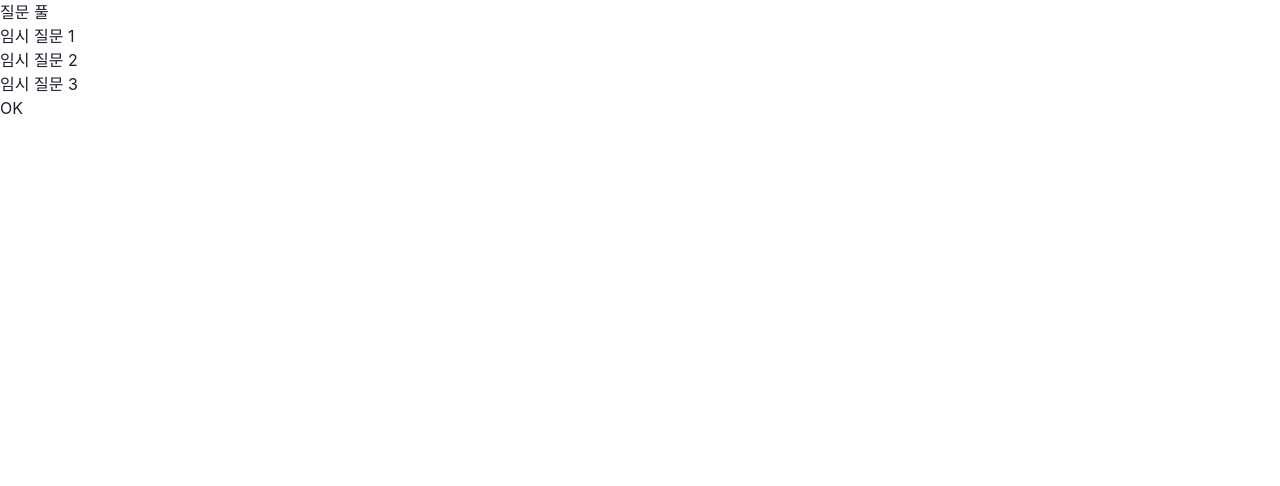
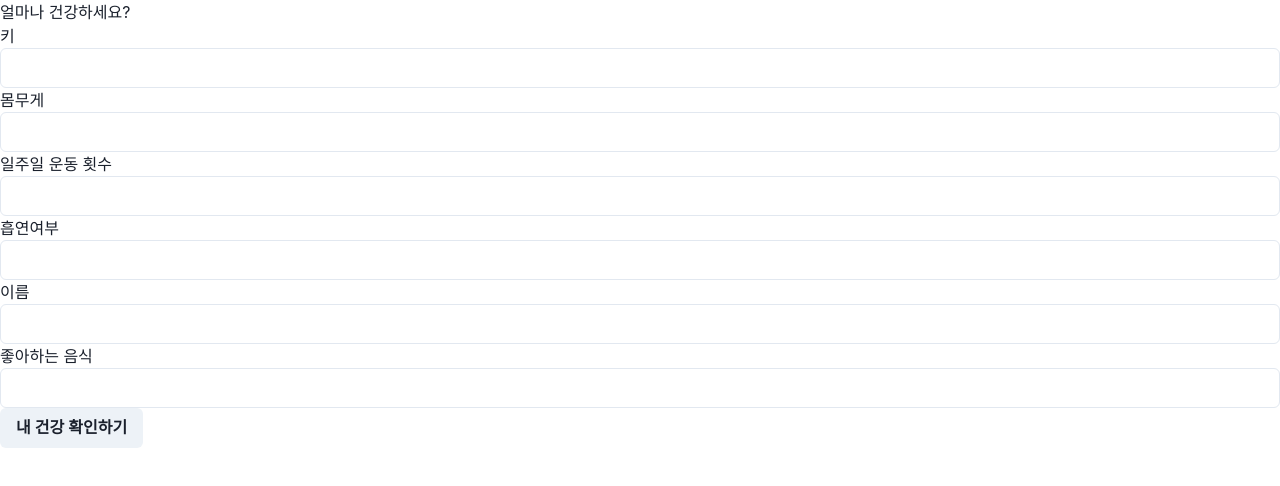
Before and after one commit to Darakbang-EC-Hackerton/binaryduofront, a Next.js app: page /form in a window 1280 px wide. Shown: the top 486 px of the page. Built offline with nearby package versions, Linux system fonts and the light colour scheme; no server answers.

Commit message:
change button and input in chakra

```diff
--- a/src/app/form/page.js
+++ b/src/app/form/page.js
@@ -2,6 +2,8 @@
 import { useEffect, useState } from 'react';
 import { useRouter } from 'next/navigation';
 import Cookies from 'js-cookie';
+import { Button } from '@chakra-ui/react';
+import { Input } from '@chakra-ui/react';
 // 질문 풀 컴포넌트 (기본적인 Next.js 폼 페이지 + 클라이언트 사이드 데이터 패칭)
 
 function QuestionPoolPage() {
@@ -30,7 +32,7 @@ function QuestionPoolPage() {
         } catch (error) {
           console.error('Failed to fetch questions:', error);
           // 데이터가 없을 경우 임시 질문 설정
-          setQuestions(['임시 질문 1', '임시 질문 2', '임시 질문 3']);
+          setQuestions(['키', '몸무게', '일주일 운동 횟수','흡연여부', '이름', '좋아하는 음식']);
         } finally {
           setLoading(false);
         }
@@ -77,19 +79,19 @@ function QuestionPoolPage() {
 
     return (
       <div>
-        <h1>질문 풀</h1>
+        <h1>얼마나 건강하세요?</h1>
         <form>
           {questions.map((question, index) => (
             <div key={index}>
               <label>{question}</label>
-              <input
+              <Input
                 type="text"
                 name={`question-${index}`}
                 onChange={(e) => handleInputChange(e, index)}
               />
             </div>
           ))}
-          <button type="button" onClick={handleOkClick}>OK</button>
+          <Button onClick={handleOkClick}>내 건강 확인하기</Button>
         </form>
       </div>
     );
```
